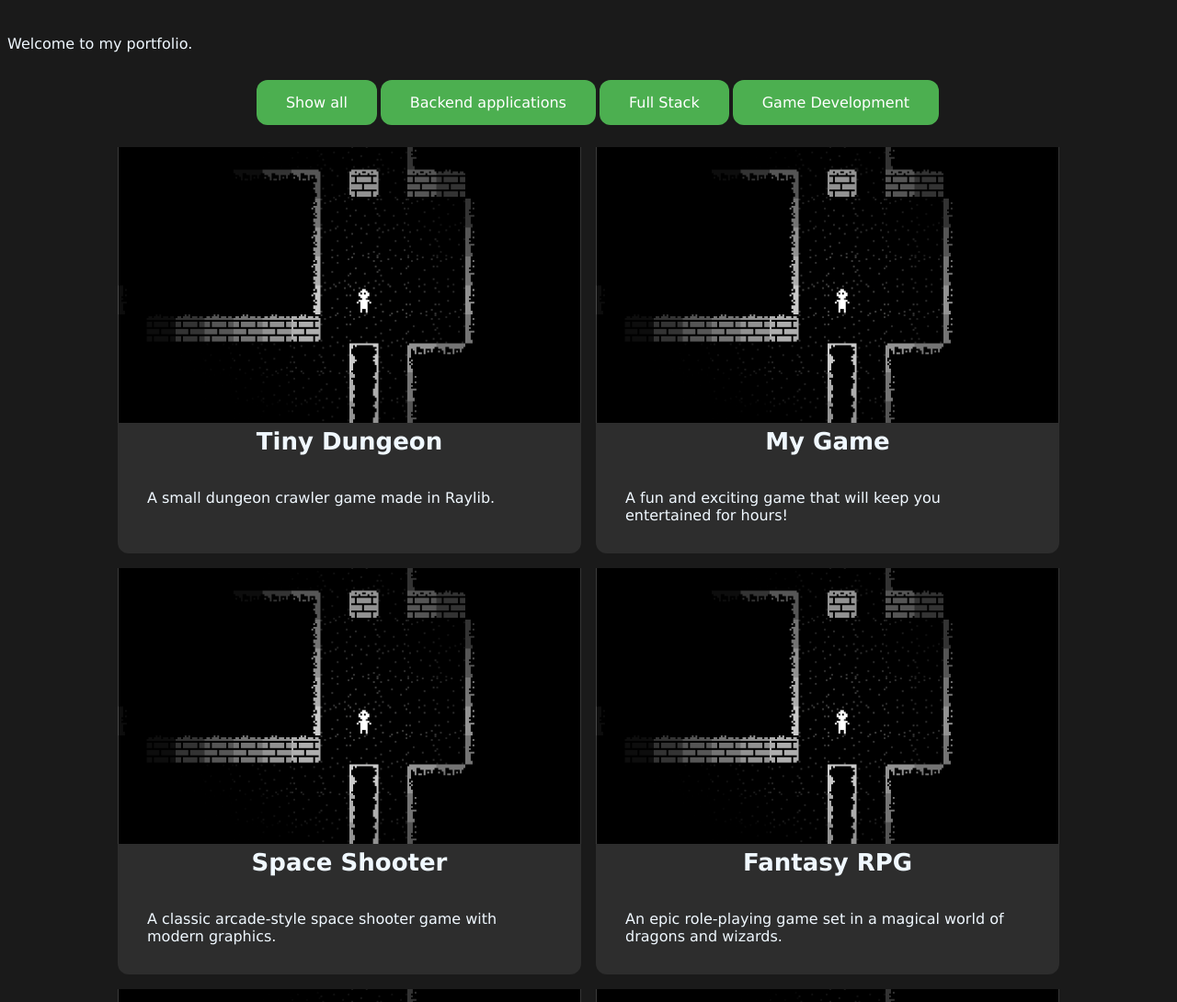
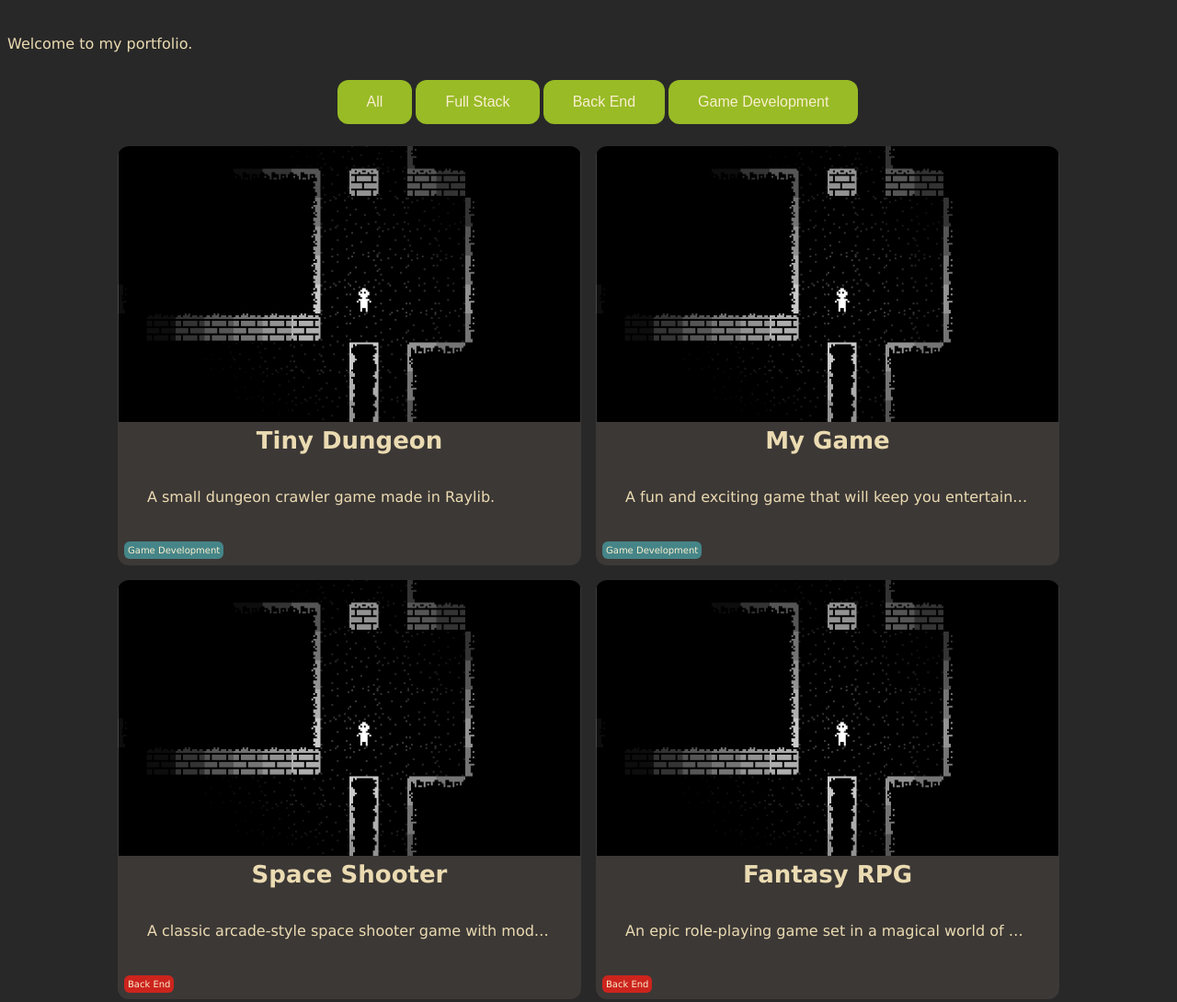
Before and after one commit to Ryuu22/Ryuu22.github.io, a plain HTML site: page index.html in a window 1280 px wide. Shown: the top 1090 px of the page at 92% size. Drawn offline with Linux system fonts and the light colour scheme.

Commit message:
Tags and filtration

```diff
--- a/css/style.css
+++ b/css/style.css
@@ -1,11 +1,11 @@
 /* Color variables */
 :root {
-    --main-bg-color: #1a1a1a;
-    --secondary-bg-color: #2d2d2d;
-    --main-text-color: #fff;
-    --main-hover-color: #67d06a;
-    --main-hover-text-color: #fff;
-    --primary-color: #4CAF50;
+    --main-bg-color: #282828;
+    --secondary-bg-color: #3c3836;
+    --main-text-color: #ebdbb2;
+    --main-hover-color: #afcc53;
+    --main-hover-text-color: #faeecf;
+    --primary-color: #98bb26;
 
 }
 
@@ -14,7 +14,7 @@ html {
     background-color: var(--main-bg-color);
     margin-top: 30px;
     font-family: 'Lucida Sans', 'Lucida Sans Regular', 'Lucida Grande', 'Lucida Sans Unicode', Geneva, Verdana, sans-serif;
-    color: aliceblue;
+    color: #ebdbb2;
 }
 
 .wrapper {
@@ -48,7 +48,7 @@ html {
     background-color: var(--primary-color);
     text-decoration: none;
     border: none;
-    color: white;
+    color: var(--main-hover-text-color);
     padding: 15px 32px;
     text-align: center;
     text-decoration: none;
@@ -86,6 +86,7 @@ html {
     background-size: cover;
     background-position: center;
     position: relative;
+    border-radius: 12px 12px 0 0;
 }
 
 .text-body > h4 {
@@ -97,8 +98,29 @@ html {
 }
 
 .text-body > p {
+    overflow: hidden;
+    white-space: nowrap;
     margin: 0;
     padding: 2rem;
     font-size: 16px;
     font-weight: 400;
+    max-height: 32px;
+    text-overflow: ellipsis;
 }
+
+.tag-container {
+    display: flex;
+    flex-direction: row;
+    align-items: start;
+    padding: 5px;
+}
+
+.tag {
+    background-color: var(--primary-color);
+    color: var(--main-hover-text-color);
+    border-radius: 6px;
+    padding: 4px;
+    margin: 2px;
+    font-size: 10px;
+    font-weight: 400;
+}
--- a/index.html
+++ b/index.html
@@ -9,7 +9,7 @@
         </div>
 
         <div id="navbar">
-            <ul class="ryuu-navbar">
+            <ul id="button-container" class="ryuu-navbar">
                 <li><span class="ryuu-button">Show all</span></li>
                 <li><span class="ryuu-button">Backend applications</span></li>
                 <li><span class="ryuu-button">Full Stack</span></li>
@@ -18,13 +18,6 @@
         </div>
         <div id="content-grid" class="wrapper">
             <!--Card Template-->
-            <div class="card">
-                <div class="card-image"></div>
-                <div class="text-body">
-                    <h4>Title</h4>
-                    <p>Lorem ipsum dolor sit amet, consectetur adipiscing elit. Vivamus viverra quis ex et facilisis.</p>
-                </div>
-            </div>
         </div>
     </body>
     <script src="main.js"></script>
--- a/main.js
+++ b/main.js
@@ -1,5 +1,33 @@
 
 const grid = document.getElementById("content-grid");
+const buttonContainer = document.getElementById("button-container");
+const tags = new Map([
+           [ "All", {"name" : "All", "color" : "#000000" }],
+           [ "FullStack", {"name" : "Full Stack", "color" : "#98bb26" }],
+           [ "Backend", {"name" : "Back End", "color" : "#cc241d" }],
+           [ "GameDev", {"name" : "Game Development", "color" : "#458588" }]
+        ]);
+let cachedData = [];
+
+function createButtonElement(key,tag) {
+    let buttonElement = document.createElement("button");
+    buttonElement.className = "ryuu-button";
+    buttonElement.innerHTML = tag.name;
+    //buttonElement.style.backgroundColor = tag.color;
+    buttonElement.onclick = function () {
+        sortByTag(key);
+    }
+    return buttonElement;
+}
+
+function appendButtonsToContainer() {
+    buttonContainer.innerHTML = "";
+    for (const [key, value] of tags.entries()) {
+        buttonContainer.appendChild(createButtonElement(key, value));
+    }
+
+}
+
 
 function loadData(url) {
     // load data from url
@@ -9,12 +37,19 @@ function loadData(url) {
     xhr.send(null);
     if (xhr.status == 200) {
         data = xhr.responseText;
+        cacheData(JSON.parse(data).data);
         appendDataToGrid(JSON.parse(data).data);
     }
 }
 
+function cacheData(data) {
+    for (let i = 0; i < data.length; i++) {
+        const element = data[i];
+        cachedData.push(element);
+    }
+}
+
 function generateCardElement(data) {
-    // create html template
     let cardElement = document.createElement("div");
     cardElement.className = "card";
 
@@ -38,8 +73,25 @@ function generateCardElement(data) {
     cardTextElement.innerHTML = data.description;
     cardBodyElement.appendChild(cardTextElement);
 
+    let tagContainer = generateTagBadges(data.tags);
+    cardBodyElement.appendChild(tagContainer);
+
     cardElement.appendChild(cardBodyElement);
     return cardElement;
+}
+
+function generateTagBadges(tagsToGenerate) {
+    let tagContainer = document.createElement("div");
+    tagContainer.className = "tag-container";
+    for (let i = 0; i < tagsToGenerate.length; i++) {
+        const element = tagsToGenerate[i];
+        let tagElement = document.createElement("span");
+        tagElement.className = "tag";
+        tagElement.innerHTML = tags.get(element).name;
+        tagElement.style.backgroundColor = tags.get(element).color;
+        tagContainer.appendChild(tagElement);
+    }
+    return tagContainer;
 }
 
 function appendDataToGrid(data) {
@@ -51,8 +103,22 @@ function appendDataToGrid(data) {
 function main() {
     // load data.json
     grid.innerHTML = "";
+    appendButtonsToContainer();
     loadData("https://raw.githubusercontent.com/Ryuu22/Ryuu22.github.io/master/data.json");
 
 }
 
+function sortByTag(tagname) {
+    if (tagname == "All") {
+        appendDataToGrid(cachedData);
+        return;
+    }
+    // sort data by tag
+    grid.innerHTML = "";
+    let filteredData = cachedData.filter(function (el) {
+        return el.tags.includes(tagname);
+    });
+    appendDataToGrid(filteredData);
+}
+
 main();
```
